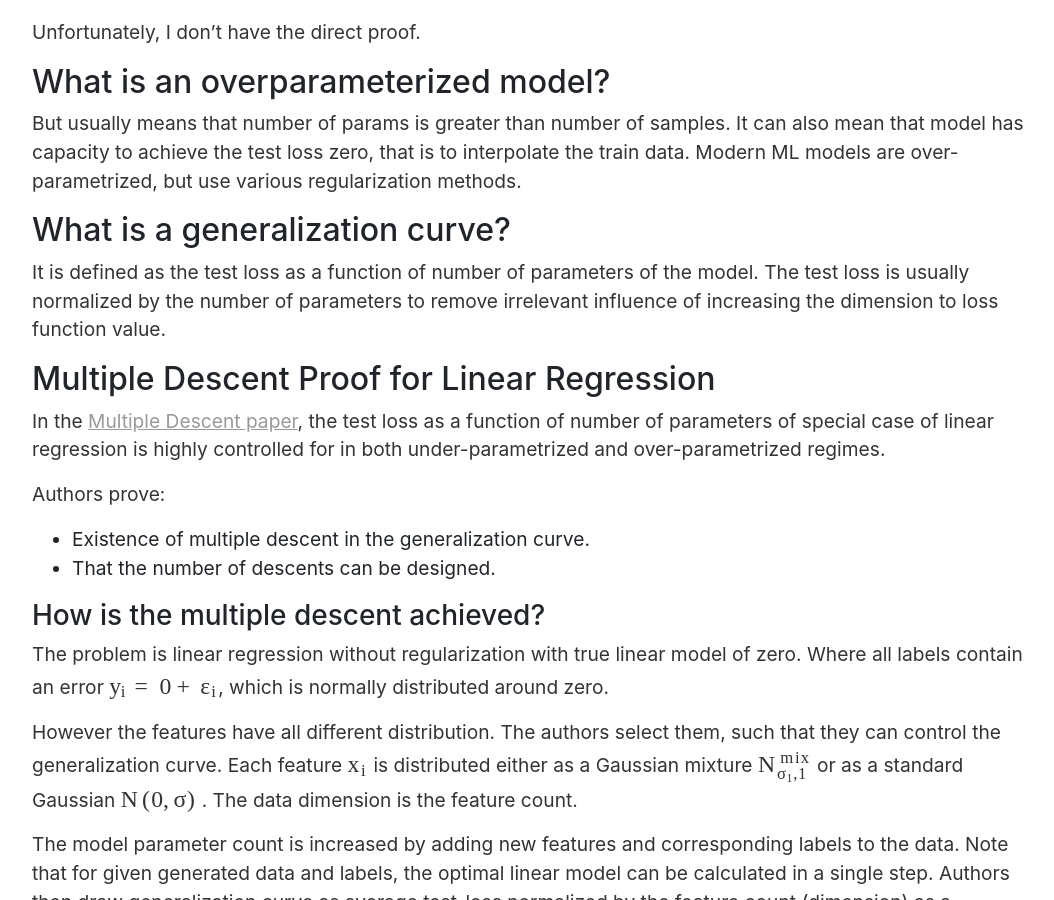
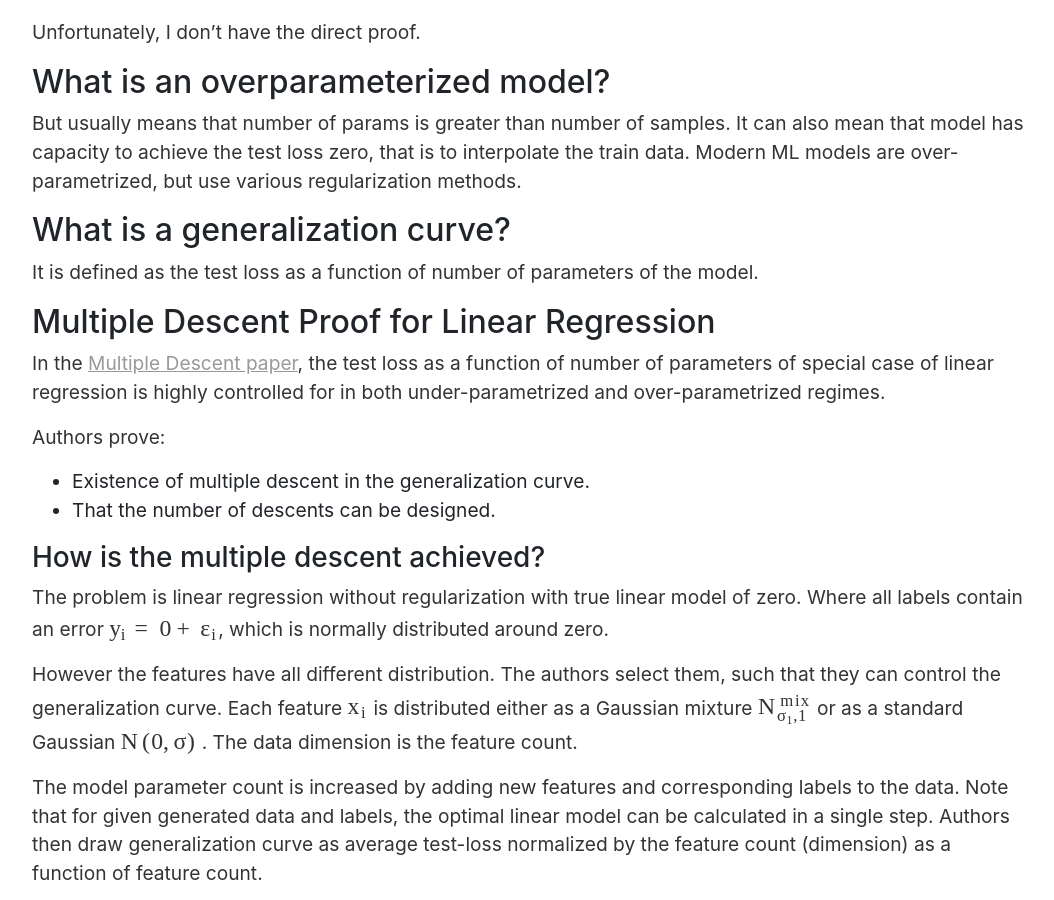
Before and after one commit to vackosar/vackosar.github.io, a Jekyll site: the page built from _posts/2020-09-15-double-descent-contrary-to-bias-variance-trade-off.md, in a window 1280 px wide and 900 px high, scrolled down 3121 px. Shown: the whole window, without its empty margins (111-1165 px from the left). Built offline with Jekyll 4.4.1, drawn with Linux system fonts in a browser that asks for light colours; nearby versions of some CDN libraries; some web fonts are replaced; library files that are not in the unit come from our copies; comment, search, counter and statistics services are not loaded.

Commit message:
double descent description

```diff
--- a/_posts/2020-09-15-double-descent-contrary-to-bias-variance-trade-off.md
+++ b/_posts/2020-09-15-double-descent-contrary-to-bias-variance-trade-off.md
@@ -126,7 +126,6 @@ Modern ML models are over-parametrized, but use various regularization methods.
 ## What is a generalization curve?
 
 It is defined as the test loss as a function of number of parameters of the model.
-The test loss is usually normalized by the number of parameters to remove irrelevant influence of increasing the dimension to loss function value.
 
 
 ##  Multiple Descent Proof for Linear Regression
```
